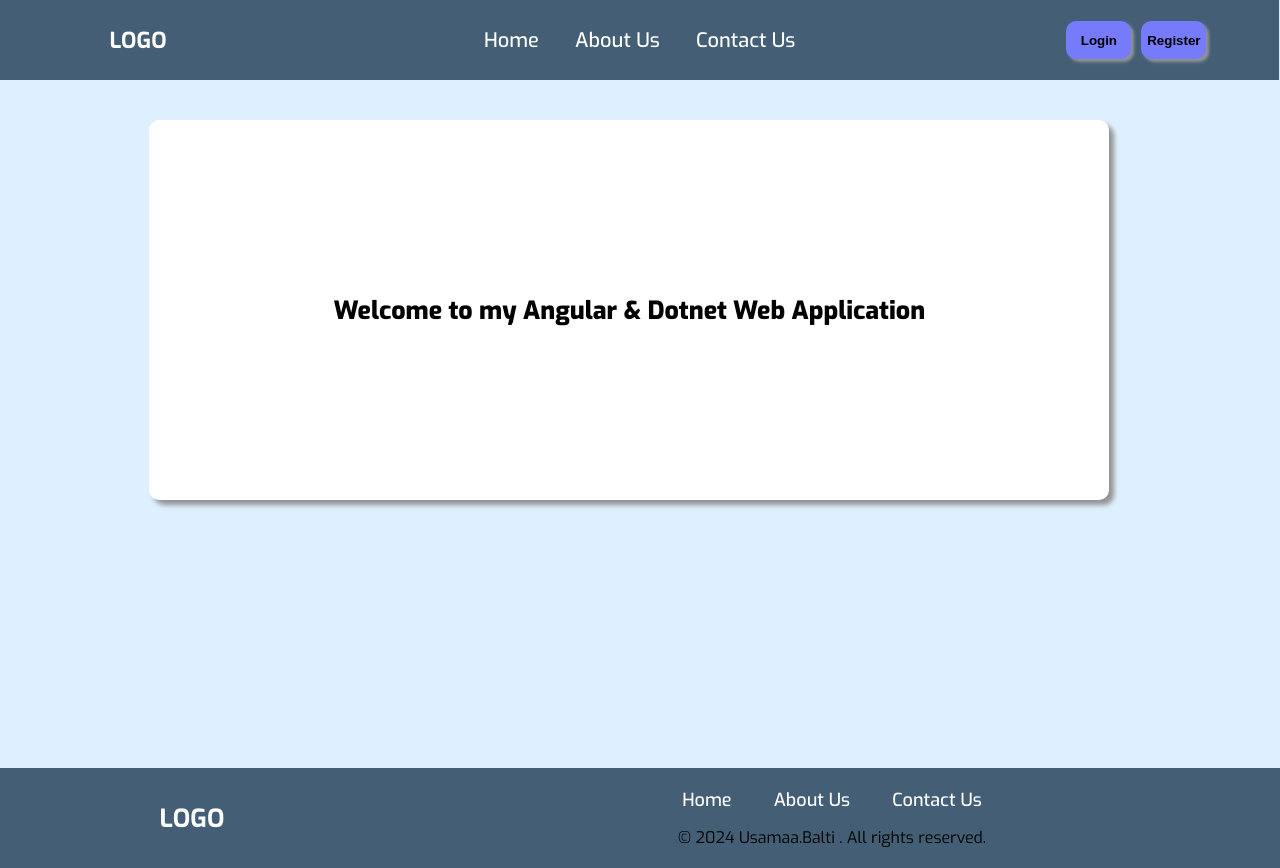
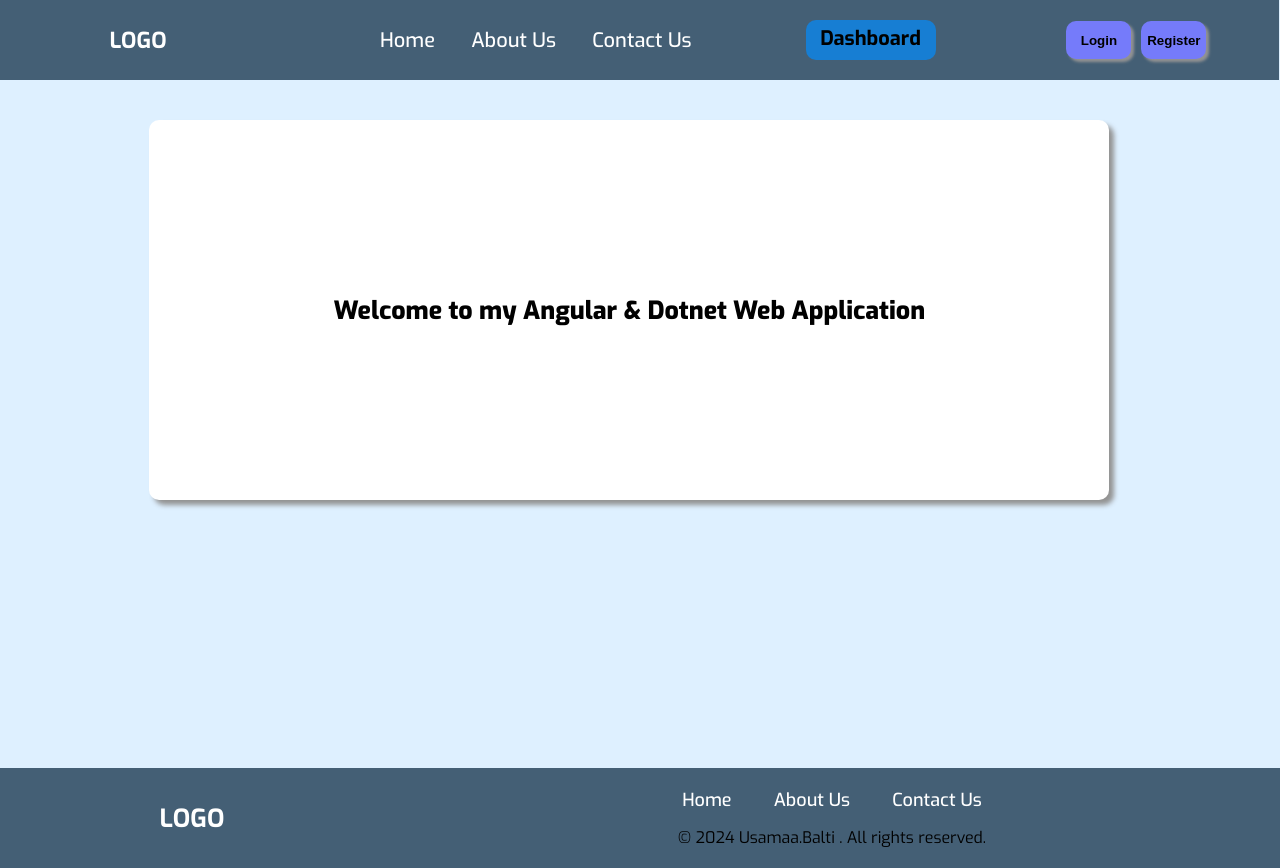
Before and after one commit to usamasuhaib/angular-school-management, an Angular app: page /welcome in a window 1280 px wide. Built offline with nearby package versions, Linux system fonts and the light colour scheme.

Commit message:
some basic modifications

```diff
--- a/src/app/dashboard/navbar/navbar.component.ts
+++ b/src/app/dashboard/navbar/navbar.component.ts
@@ -1,4 +1,5 @@
 import { Component } from '@angular/core';
+import { Router } from '@angular/router';
 
 @Component({
   selector: 'app-navbar',
@@ -8,5 +9,9 @@ import { Component } from '@angular/core';
   styleUrl: './navbar.component.css'
 })
 export class NavbarComponent {
+constructor(private router:Router){
 
 }
+
+
+}
--- a/src/app/landing-page/landing-header/landing-header.component.css
+++ b/src/app/landing-page/landing-header/landing-header.component.css
@@ -20,6 +20,7 @@
 
     .nav-items {
         width: 30vw;
+
         ul{
             display: flex;
             list-style: none;
@@ -74,3 +75,25 @@
     }
 
 }
+
+
+.dBtn:hover{
+background-color: #A04542;
+}
+
+#dashboardBtn {
+
+    background-color: #177ed3;
+    border-radius: 10px;
+    width: 120px;
+    height: 30px;
+    padding: 5px;
+    text-align: center;
+    cursor: pointer;
+
+    a{
+        color: black;
+        font-size: 20px;
+        font-weight: bold
+    }
+    }
--- a/src/app/landing-page/landing-header/landing-header.component.html
+++ b/src/app/landing-page/landing-header/landing-header.component.html
@@ -8,6 +8,9 @@
             <li><a href="">Contact Us</a></li>
         </ul>
     </div>
+    <div id="dashboardBtn" class="dBtn">
+        <a (click)="onDashboard()">Dashboard </a>
+    </div>
 
     <div class="auth">
         <ul>
```
